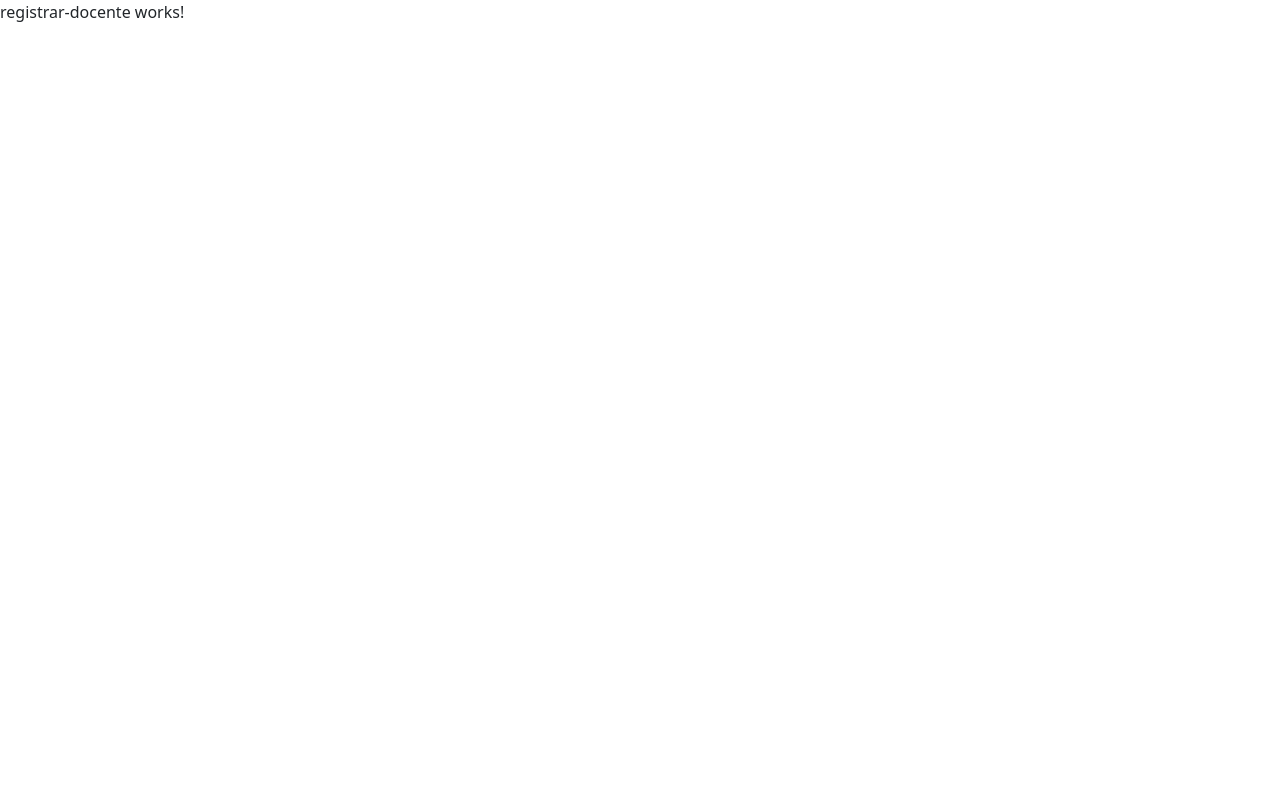
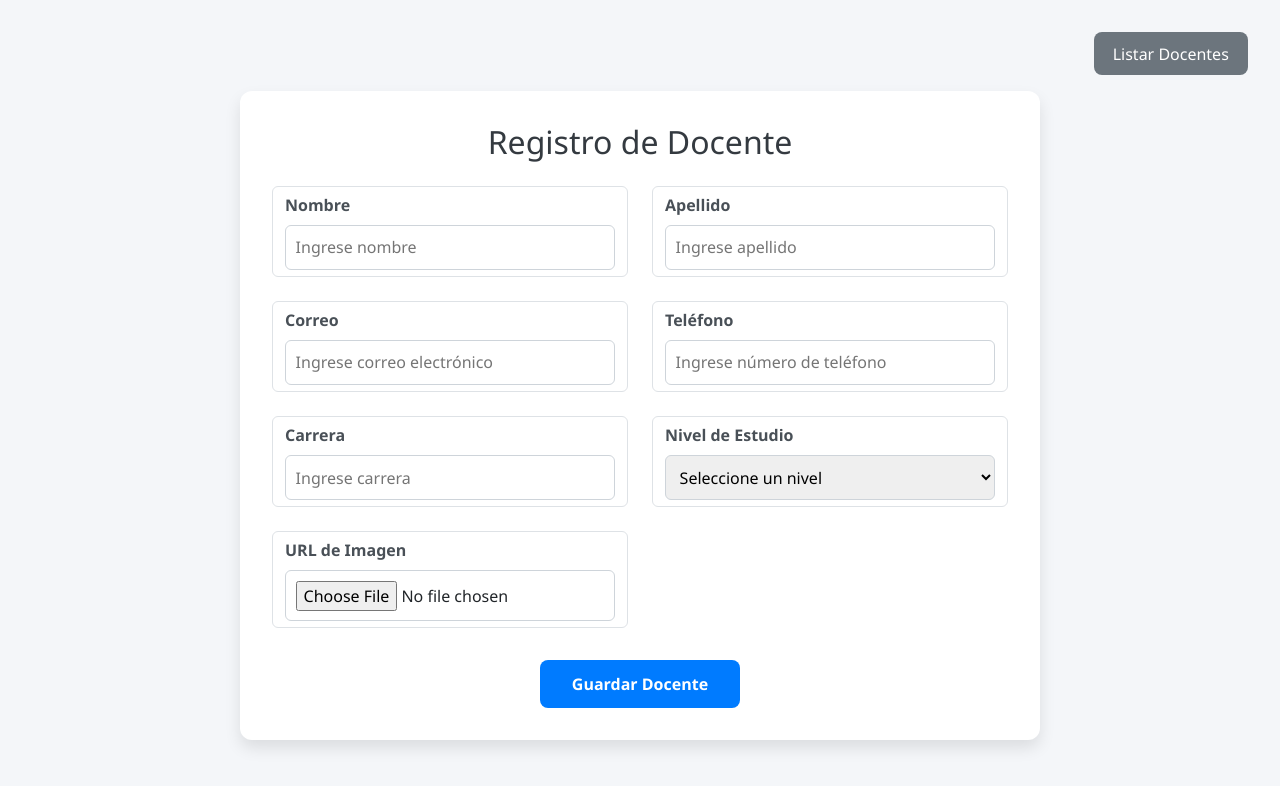
Before and after one commit to Ange1nl/Matricula-Universitari4, an Angular app: page /admin/docente/registrar in a window 1280 px wide. Shown: the top 786 px of the page. Built offline with nearby package versions, Linux system fonts and the light colour scheme; sample sign-in values are in the browser's storage.

Commit message:
Haciendo el post de docente

```diff
--- a/src/app/features/admin/admin-layout/docente/pages/registrar-docente/registrar-docente.css
+++ b/src/app/features/admin/admin-layout/docente/pages/registrar-docente/registrar-docente.css
@@ -0,0 +1,94 @@
+.registro-docente-container {
+  padding: 2rem;
+  font-family: 'Segoe UI', sans-serif;
+  background-color: #f4f6f9;
+  min-height: 100vh;
+}
+
+.boton-superior {
+  margin-bottom: 1rem;
+  text-align: right;
+}
+
+.btn-listar {
+  background-color: #6c757d;
+  color: white;
+  padding: 0.6rem 1.2rem;
+  border: none;
+  border-radius: 8px;
+  font-weight: 500;
+  cursor: pointer;
+  transition: background-color 0.3s ease;
+}
+
+.btn-listar:hover {
+  background-color: #5a6268;
+}
+
+.formulario-card {
+  background-color: white;
+  padding: 2rem;
+  border-radius: 12px;
+  max-width: 800px;
+  margin: auto;
+  box-shadow: 0 8px 16px rgba(0, 0, 0, 0.1);
+}
+
+.formulario-card h2 {
+  margin-bottom: 1.5rem;
+  text-align: center;
+  color: #343a40;
+}
+
+.form-grid {
+  display: grid;
+  grid-template-columns: repeat(auto-fit, minmax(260px, 1fr));
+  gap: 1.5rem;
+}
+
+.form-control {
+  display: flex;
+  flex-direction: column;
+}
+
+.form-control label {
+  margin-bottom: 0.5rem;
+  font-weight: 600;
+  color: #495057;
+}
+
+.form-control input,
+.form-control select {
+  padding: 0.6rem;
+  border: 1px solid #ced4da;
+  border-radius: 6px;
+  font-size: 1rem;
+  transition: border-color 0.3s ease;
+}
+
+.form-control input:focus,
+.form-control select:focus {
+  border-color: #007bff;
+  outline: none;
+}
+
+.acciones-form {
+  text-align: center;
+  margin-top: 2rem;
+}
+
+.btn-guardar {
+  background-color: #007bff;
+  color: white;
+  padding: 0.75rem 2rem;
+  border: none;
+  border-radius: 8px;
+  font-size: 1rem;
+  font-weight: 600;
+  cursor: pointer;
+  transition: background-color 0.3s ease;
+}
+
+.btn-guardar:hover {
+  background-color: #0056b3;
+}
--- a/src/app/features/admin/admin-layout/docente/pages/registrar-docente/registrar-docente.html
+++ b/src/app/features/admin/admin-layout/docente/pages/registrar-docente/registrar-docente.html
@@ -1 +1,61 @@
-<p>registrar-docente works!</p>
+<div class="registro-docente-container">
+
+  <div class="boton-superior">
+    <button class="btn-listar" routerLink="/admin/docente/listar">Listar Docentes</button>
+  </div>
+
+  <div class="formulario-card">
+    <h2>Registro de Docente</h2>
+
+    <form [formGroup]="formDocente" (ngSubmit)="registrarDocente()">
+      <div class="form-grid">
+
+        <div class="form-control">
+          <label>Nombre</label>
+          <input type="text" formControlName="nombre" placeholder="Ingrese nombre" />
+        </div>
+
+        <div class="form-control">
+          <label>Apellido</label>
+          <input type="text" formControlName="apellido" placeholder="Ingrese apellido" />
+        </div>
+
+        <div class="form-control">
+          <label>Correo</label>
+          <input type="email" formControlName="correo" placeholder="Ingrese correo electrónico" />
+        </div>
+
+        <div class="form-control">
+          <label>Teléfono</label>
+          <input type="text" formControlName="telefono" placeholder="Ingrese número de teléfono" />
+        </div>
+
+        <div class="form-control">
+          <label>Carrera</label>
+          <input type="text" formControlName="carrera" placeholder="Ingrese carrera" />
+        </div>
+
+        <div class="form-control">
+          <label>Nivel de Estudio</label>
+          <select formControlName="nivelEstudio">
+            <option value="">Seleccione un nivel</option>
+            <option value="Bachiller">Bachiller</option>
+            <option value="Licenciatura">Licenciatura</option>
+            <option value="Maestría">Maestría</option>
+            <option value="Doctorado">Doctorado</option>
+          </select>
+        </div>
+
+        <div class="form-control">
+          <label>URL de Imagen</label>
+          <input type="file" (change)="onFileSelected($event)" accept="image/*" placeholder="pegue la url de la imagen" required />
+        </div>
+
+      </div>
+
+      <div class="acciones-form">
+        <button type="submit" class="btn-guardar" [disabled]="formDocente.invalid">Guardar Docente</button>
+      </div>
+    </form>
+  </div>
+</div>
--- a/src/app/features/admin/admin-layout/docente/pages/registrar-docente/registrar-docente.ts
+++ b/src/app/features/admin/admin-layout/docente/pages/registrar-docente/registrar-docente.ts
@@ -1,11 +1,75 @@
-import { Component } from '@angular/core';
+import { Component, inject } from '@angular/core';
+import { FormBuilder, ReactiveFormsModule, Validators } from '@angular/forms';
+import { Observable } from 'rxjs';
+import { Docente } from '../../models/docente';
+import { DocenteService } from '../../services/docente.service';
+import { CommonModule } from '@angular/common';
 
 @Component({
   selector: 'app-registrar-docente',
-  imports: [],
+  imports: [CommonModule,ReactiveFormsModule],
   templateUrl: './registrar-docente.html',
   styleUrl: './registrar-docente.css'
 })
 export class RegistrarDocente {
 
+  protected docente$!: Observable<Docente[]>;
+  private serv = inject(DocenteService);
+  private fb = inject(FormBuilder);
+
+  selectedFile: File | null = null;
+
+  formDocente = this.fb.group({
+    nombre: ['', Validators.required],
+    apellido: ['', Validators.required],
+    correo: ['', [Validators.required, Validators.email]],
+    telefono: ['', Validators.required],
+    carrera: ['', Validators.required],
+    nivelEstudio: ['', Validators.required],
+    img: ['', Validators.required]
+  });
+
+
+  onFileSelected(event: any) {
+    this.selectedFile = event.target.files[0];
+  }
+
+
+  registrarDocente() {
+
+    if (!this.selectedFile) {
+      alert('Por favor selecciona una imagen');
+      return;
+    }
+
+    const formData = new FormData();
+    formData.append('image', this.selectedFile);
+
+    // 1. Subir imagen
+    this.serv.subirImagen(formData).subscribe({
+      next: (fileName: string) => {
+        // 2. Construir objeto docente con el nombre del archivo
+        const datosDocente = {
+          ...this.formDocente.value,
+          img: fileName
+        };
+
+        // 3. Insertar docente
+        this.serv.insertar(datosDocente).subscribe({
+          next: () => {
+            alert('Docente registrado exitosamente');
+            this.formDocente.reset();
+          },
+          error: () => alert('Error al guardar el docente')
+        });
+      },
+      error: () => alert('Error al subir la imagen')
+    });
+  }
+
+
+
+
+
+
 }
--- a/src/app/features/admin/admin-layout/docente/services/docente.service.ts
+++ b/src/app/features/admin/admin-layout/docente/services/docente.service.ts
@@ -1,9 +1,36 @@
-import { Injectable } from '@angular/core';
+import { HttpClient } from '@angular/common/http';
+import { inject, Injectable } from '@angular/core';
 
 @Injectable({
   providedIn: 'root'
 })
 export class DocenteService {
 
-  constructor() { }
+  private URL = "http://localhost:8082/api/profesores"
+  private URL_IMG = "http://localhost:8082/api/imagen/upload-img";
+
+  private http = inject(HttpClient);
+
+
+  listar(){
+
+  }
+
+  insertar(docente:any){
+    return this.http.post(`${this.URL}/insertar`,docente);
+  }
+
+  subirImagen(formData: FormData){
+    return this.http.post(this.URL_IMG,formData,{responseType:'text'});
+  }
+
+  editar(){
+
+  }
+
+  eliminar(){
+
+  }
+
+
 }
```
Also changed, not shown: src/app/features/admin/admin-layout/docente/models/docente.ts (+8 -0 lines).
